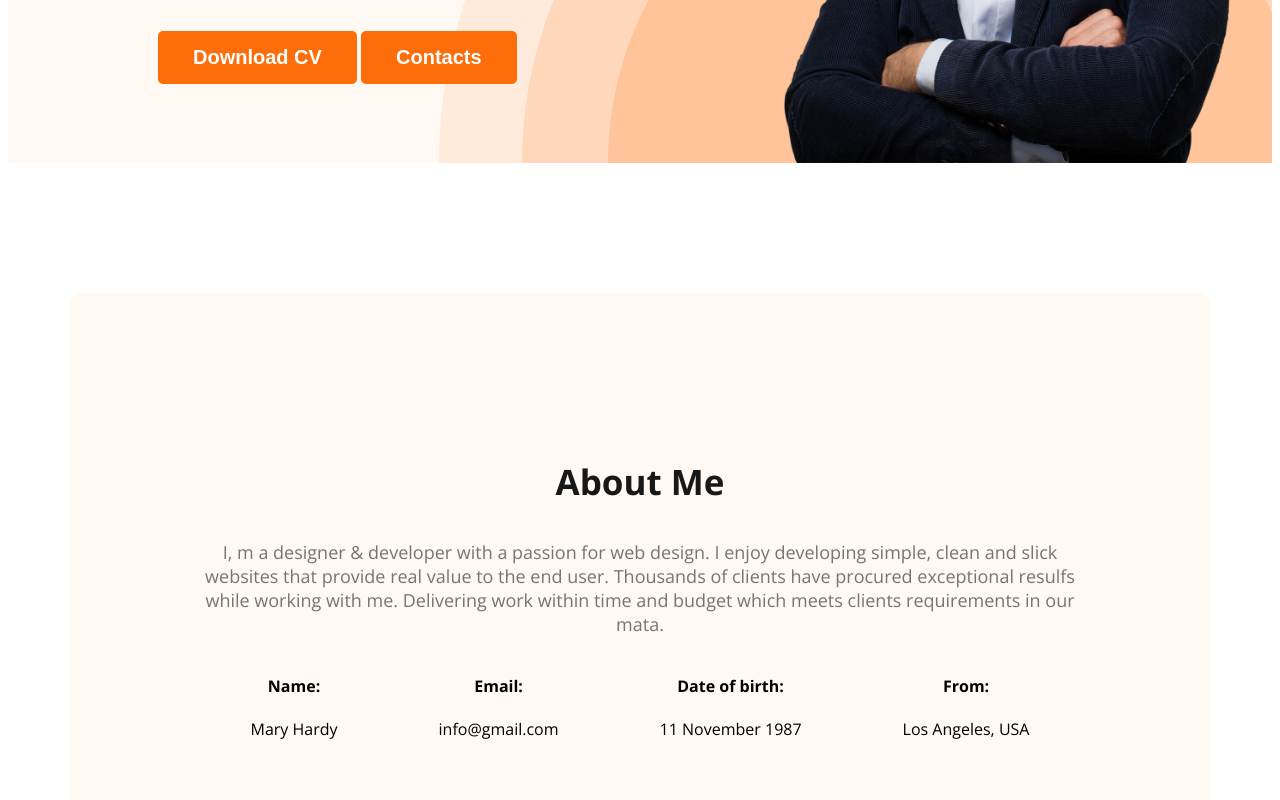
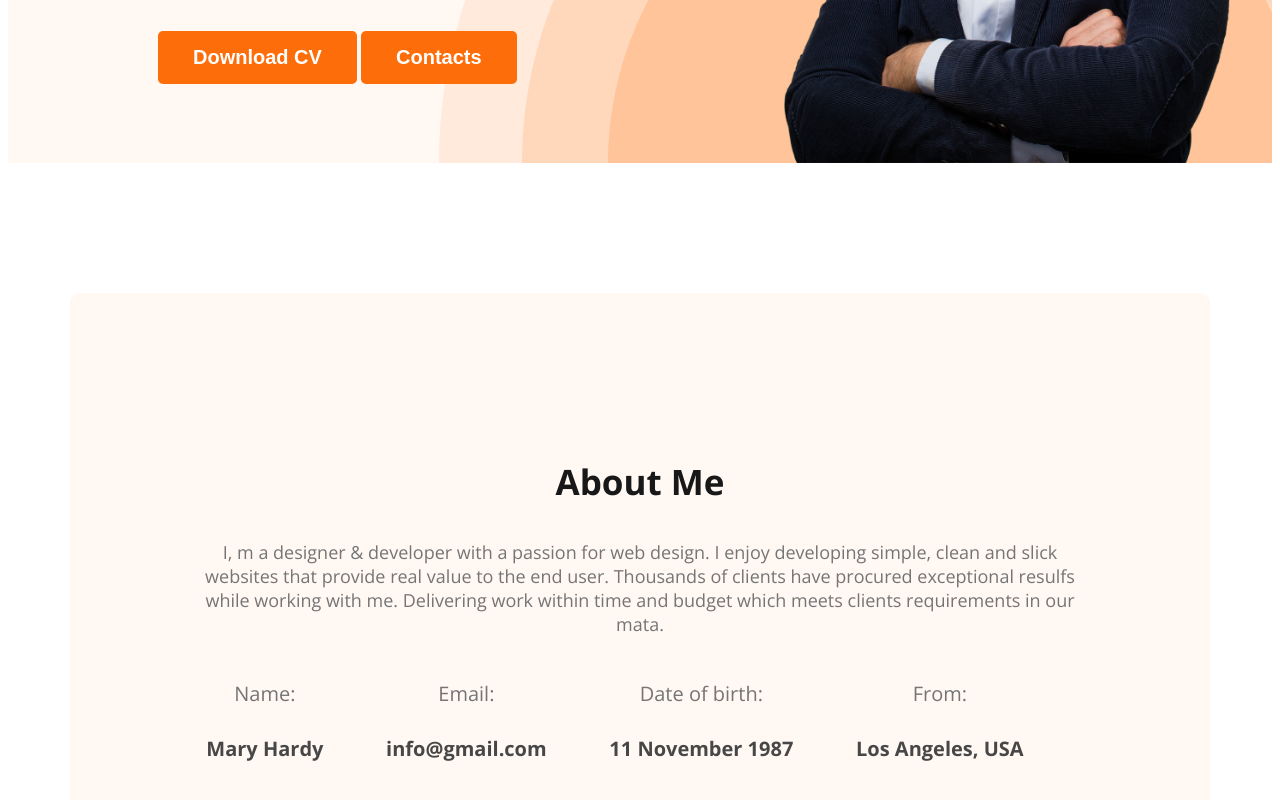
Before and after one commit to shrabonti09/web-developer-repo, a plain HTML site: page index.html in a window 1280 px wide. Shown: the part 605-1405 px from the top of the page. Drawn offline with nearby package versions, Linux system fonts and the light colour scheme.

Commit message:
more info added

```diff
--- a/styles/portfolio.css
+++ b/styles/portfolio.css
@@ -106,7 +106,7 @@ nav a {
 }
 
 /* main section styles */
-main{
+main {
     max-width: 1140px;
     margin: 0px auto;
 }
@@ -134,10 +134,27 @@ main{
 
 
 }
-.about-info-container{
+
+.about-info-container {
     display: flex;
     justify-content: space-around;
 }
-.about-info{
+
+.about-info {
     text-align: center;
+    margin-right: 50px;
 }
+
+.info-title {
+    color: #757575;
+    font-size: 20px;
+    font-weight: 400;
+
+}
+
+.info-description {
+    color: #474747;
+    font-size: 20px;
+    font-weight: 700;
+    line-height: 30px;
+}
```
